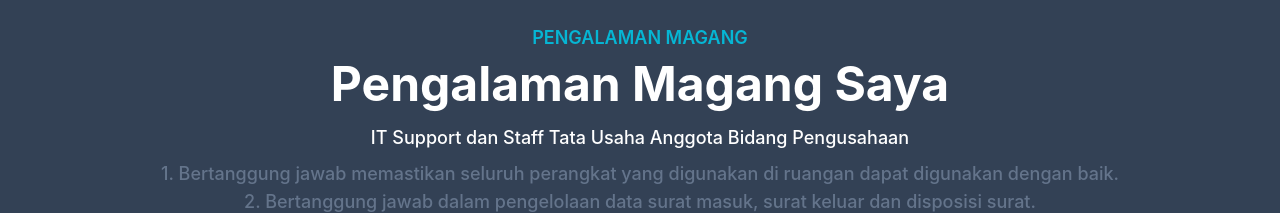
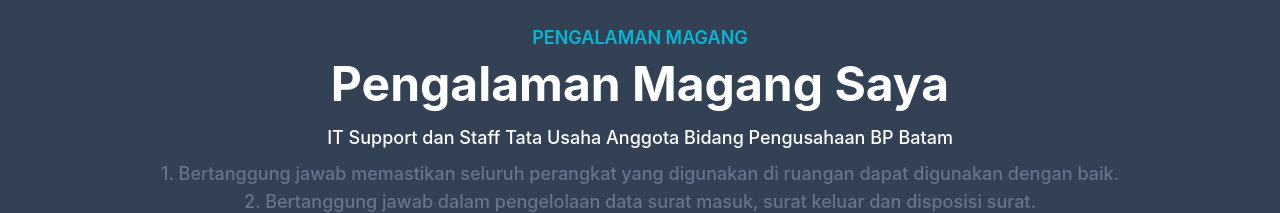
Before and after one commit to bayutriharyoo/portofolio-bayu, a website: page index.html in a window 1280 px wide. Shown: the part 2580-2793 px from the top of the page. Drawn offline with Linux system fonts and the light colour scheme; a web font is replaced by a local one.

Commit message:
portofolio bayu

```diff
--- a/index.html
+++ b/index.html
@@ -174,7 +174,7 @@
             <div class="mx-auto text-center mb-16">
                 <h4 class="font-semibold text-lg text-primary mb-2 uppercase">Pengalaman Magang</h4>
                 <h3 class="font-bold text-white text-3xl mb-4 sm:text-4xl lg:text-5xl">Pengalaman Magang Saya</h3>
-                <p class="font-medium text-md text-white md:text-lg mb-2">IT Support dan Staff Tata Usaha Anggota Bidang Pengusahaan </p>
+                <p class="font-medium text-md text-white md:text-lg mb-2">IT Support dan Staff Tata Usaha Anggota Bidang Pengusahaan BP Batam </p>
                 <ul>
                     <li>
                         <p class="font-medium text-md text-secondary md:text-lg">1.	Bertanggung jawab memastikan seluruh perangkat yang digunakan di ruangan dapat digunakan dengan baik.</a>
```
